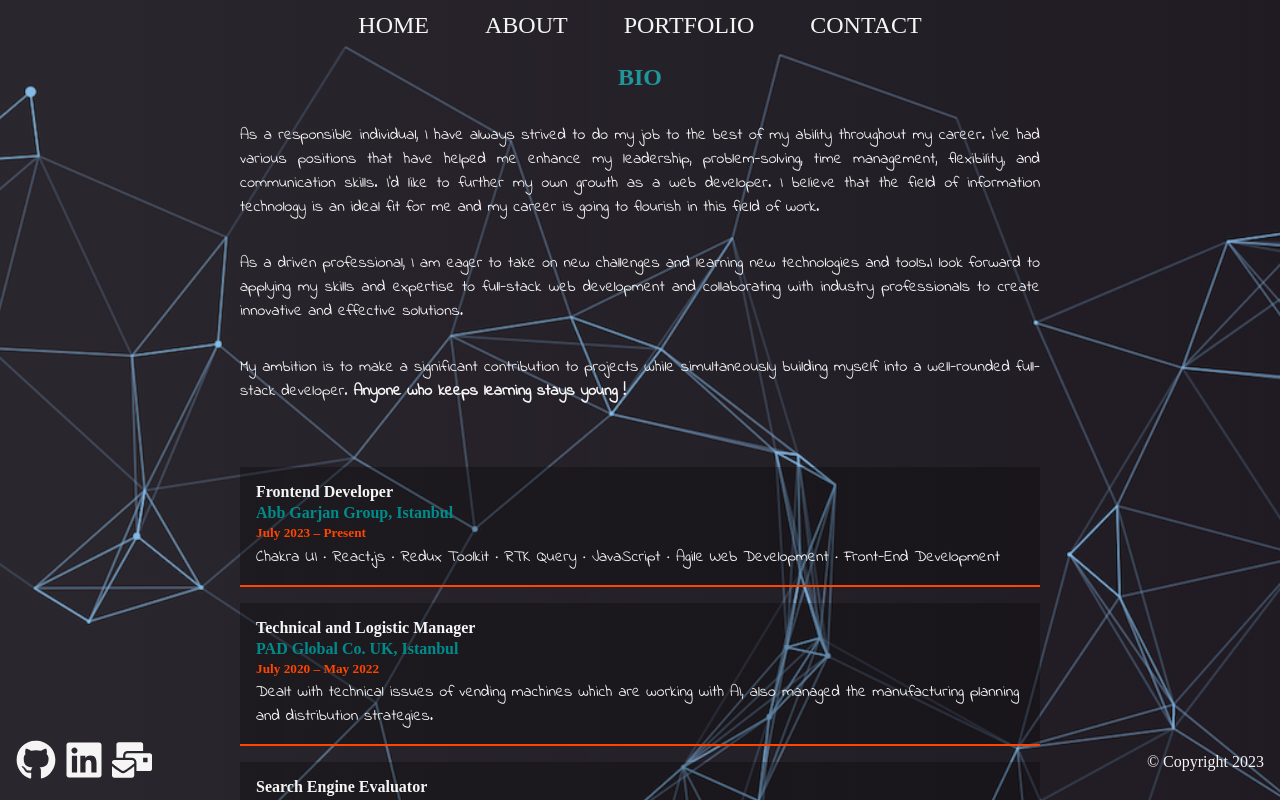
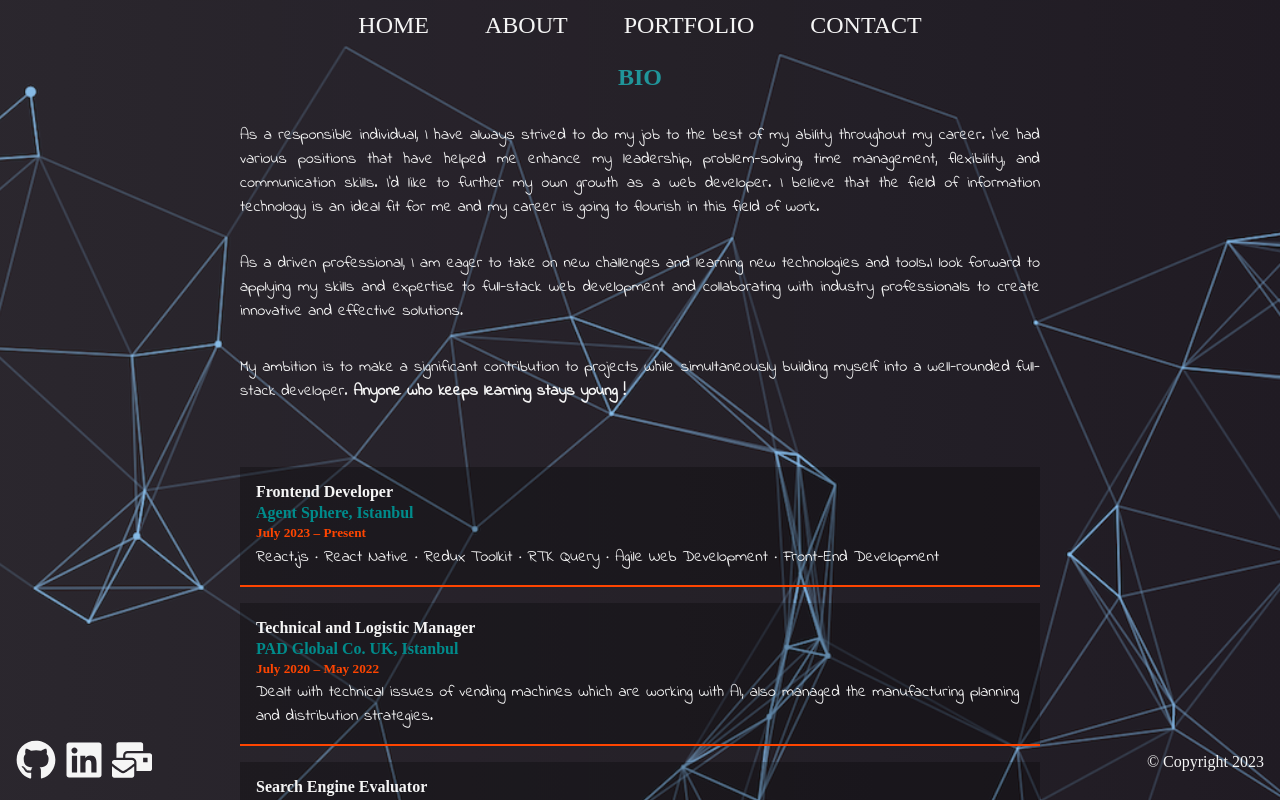
Before and after one commit to omeryilldirim/Portfolio-Website, a React (Create React App) app: page /about in a window 1280 px wide. Shown: the top 800 px of the page. Built offline with nearby package versions, Linux system fonts and the light colour scheme; the HTML template or start-up script is replaced by a standard one; a web font is replaced by a local one.

Commit message:
com update

```diff
--- a/src/pages/About/About.jsx
+++ b/src/pages/About/About.jsx
@@ -26,10 +26,10 @@ const About = () => {
       <div className="about-experience">
         <div className="about-job">
           <h4 className="job-title">Frontend Developer</h4>
-          <h4 className="job-company">Abb Garjan Group, Istanbul</h4>
+          <h4 className="job-company">Agent Sphere, Istanbul</h4>
           <h5 className="job-year">July 2023 – Present</h5>
           <p>
-          Chakra UI · React.js · Redux Toolkit · RTK Query · JavaScript · Agile Web Development · Front-End Development
+          React.js · React Native · Redux Toolkit · RTK Query · Agile Web Development · Front-End Development
           </p>
         </div>
         <div className="about-job">
```
